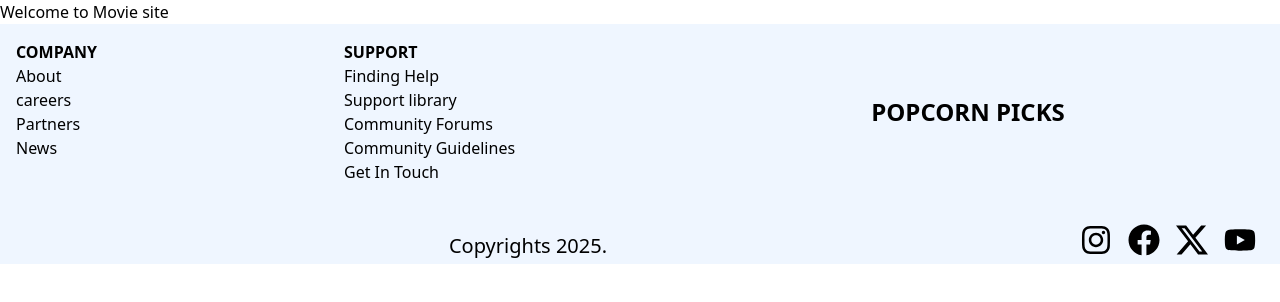
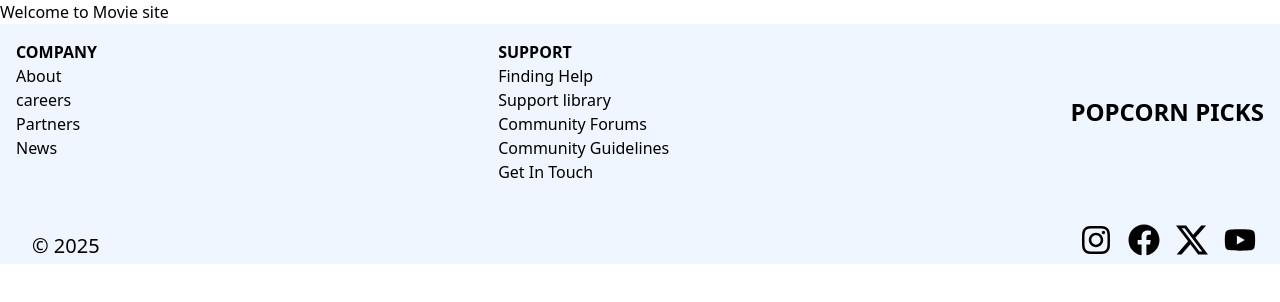
Before and after one commit to Svpriyaa2808/moviesite, a Next.js app: page / in a window 1280 px wide. Shown: the top 302 px of the page. Built offline with nearby package versions, Linux system fonts and the light colour scheme.

Commit message:
fixing icon alignment

```diff
--- a/src/app/components/Footer/index.tsx
+++ b/src/app/components/Footer/index.tsx
@@ -3,15 +3,15 @@ import SocialMediaIcons from "../FooterSocialIcons"
 const Footer = () => {
     return (
         <footer className="bg-blue-50">
-            <div className="flex justify-evenly md:justify-between ">
-                <div className="m-4 flex-1/2 md:flex-1/4">
+            <div className="flex justify-between ">
+                <div className="m-4">
                     <h5 className="font-bold uppercase">company</h5>
                     <p>About</p>
                     <p>careers</p>
                     <p>Partners</p>
                     <p>News</p>
                 </div>
-                <div className="m-4 flex-1/2 md:flex-1/4">
+                <div className="m-4">
                     <h5 className="font-bold uppercase">support</h5>
                     <p>Finding Help</p>
                     <p>Support library</p>
@@ -19,12 +19,12 @@ const Footer = () => {
                     <p>Community Guidelines</p>
                     <p>Get In Touch</p>
                 </div>
-                <div className="m-4 md:flex flex-col justify-center items-center flex-1/2 hidden ">
-                    <h5 className="font-bold uppercase text-2xl ">Popcorn picks</h5>
+                <div className="m-4 md:flex flex-col justify-center items-end hidden ">
+                    <h5 className="font-bold uppercase text-2xl text-end">Popcorn picks</h5>
                 </div>
             </div>
             <div className="flex justify-between">
-                <p className="m-8 text-left md:text-center grow md:mb-0 text-xl">Copyrights 2025.</p>
+                <p className="m-8 text-left grow md:mb-0 text-xl">&copy; 2025</p>
                 <SocialMediaIcons />
             </div>
         </footer>
```
